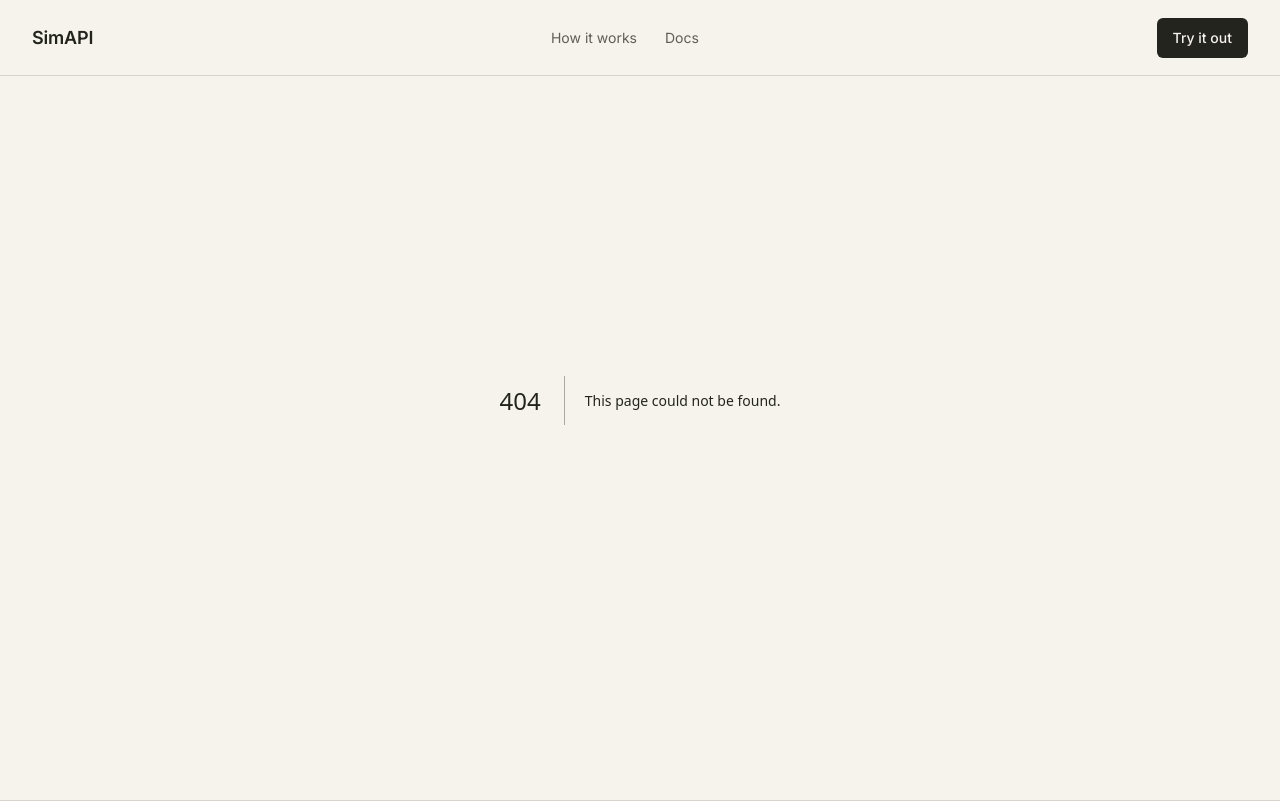
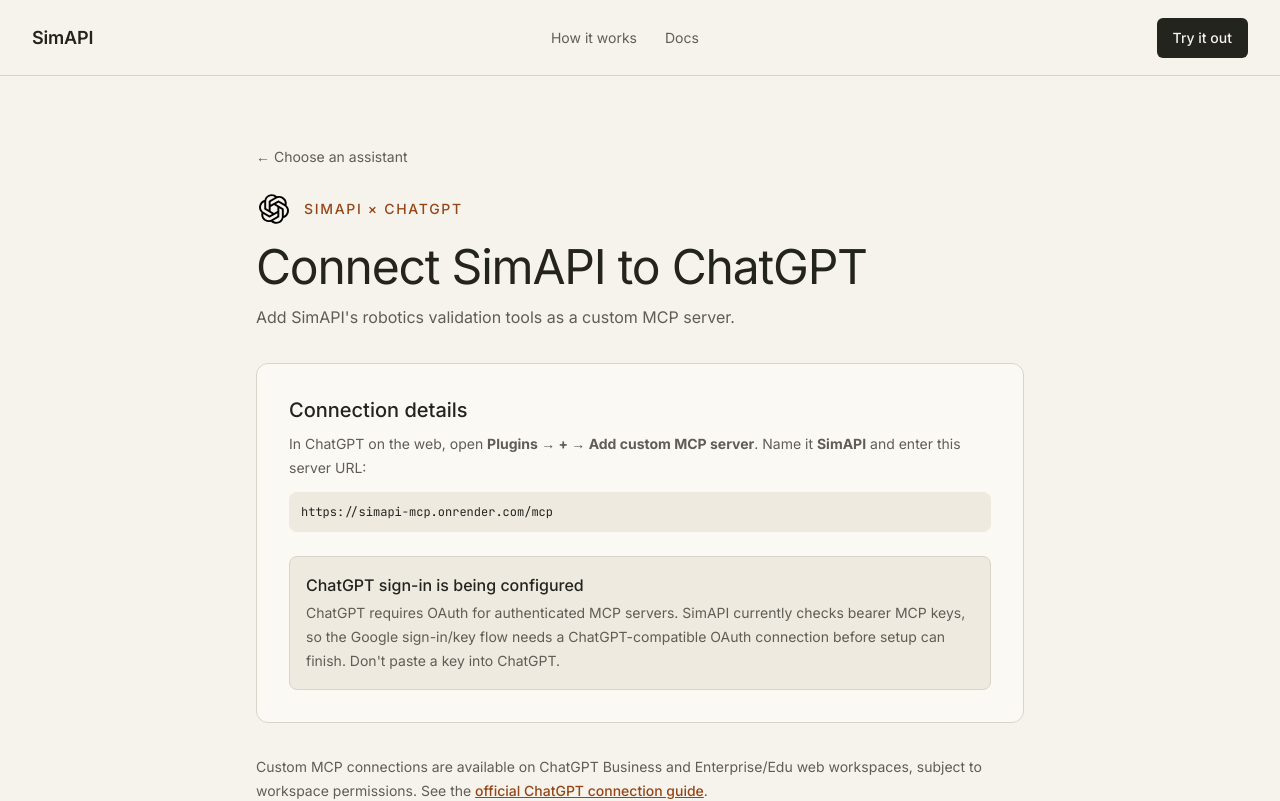
Before and after one commit to TaxCollector23/simAPI, a Next.js app in the folder web/: page /connect/chatgpt in a window 1280 px wide. Before the commit this address had no page. Shown: the top 801 px of the page. Built offline with nearby package versions, Linux system fonts and the light colour scheme.

Commit message:
Add ChatGPT connector choice and setup page

```diff
--- /dev/null
+++ b/web/app/connect/chatgpt/page.tsx
@@ -0,0 +1,54 @@
+import type { Metadata } from "next";
+import Link from "next/link";
+import { ChatGPTMark } from "@/components/chatgpt-mark";
+
+const MCP_URL = "https://simapi-mcp.onrender.com/mcp";
+const CHATGPT_MCP_GUIDE = "https://help.openai.com/en/articles/12584461-connecting-custom-mcp-servers-in-chatgpt";
+
+export const metadata: Metadata = {
+  title: "Use SimAPI in ChatGPT",
+  description: "Connect the SimAPI robotics tools to ChatGPT as a custom MCP server.",
+};
+
+export default function ChatGPTConnectPage() {
+  return (
+    <div className="container-tight mx-auto max-w-5xl pb-24 pt-32 sm:pt-36">
+      <div className="mx-auto max-w-3xl space-y-8">
+        <header>
+          <Link href="/connect" className="mb-6 inline-flex items-center text-sm text-[var(--ink-secondary)] hover:text-[var(--ink)]">
+            ← Choose an assistant
+          </Link>
+          <div className="flex items-center gap-3">
+            <ChatGPTMark size={36} />
+            <p className="text-sm font-medium uppercase tracking-[0.12em] text-[var(--amber)]">SimAPI × ChatGPT</p>
+          </div>
+          <h1 className="mt-4 font-display text-4xl leading-tight tracking-tight text-[var(--ink)] sm:text-5xl">
+            Connect SimAPI to ChatGPT
+          </h1>
+          <p className="mt-3 text-base leading-7 text-[var(--ink-secondary)]">
+            Add SimAPI&apos;s robotics validation tools as a custom MCP server.
+          </p>
+        </header>
+
+        <section className="rounded-xl border border-[var(--line)] bg-[var(--paper-raised)] p-6 sm:p-8" aria-labelledby="setup-heading">
+          <h2 id="setup-heading" className="text-xl font-medium text-[var(--ink)]">Connection details</h2>
+          <p className="mt-2 text-sm leading-6 text-[var(--ink-secondary)]">
+            In ChatGPT on the web, open <strong>Plugins → + → Add custom MCP server</strong>. Name it <strong>SimAPI</strong> and enter this server URL:
+          </p>
+          <code className="mt-3 block break-all rounded-lg bg-[#eeeae0] p-3 font-mono text-xs text-[var(--ink)]">{MCP_URL}</code>
+
+          <div className="mt-6 rounded-lg border border-[var(--line)] bg-[var(--paper-soft)] p-4" role="status">
+            <h3 className="font-medium text-[var(--ink)]">ChatGPT sign-in is being configured</h3>
+            <p className="mt-1 text-sm leading-6 text-[var(--ink-secondary)]">
+              ChatGPT requires OAuth for authenticated MCP servers. SimAPI currently checks bearer MCP keys, so the Google sign-in/key flow needs a ChatGPT-compatible OAuth connection before setup can finish. Don&apos;t paste a key into ChatGPT.
+            </p>
+          </div>
+        </section>
+
+        <p className="text-sm leading-6 text-[var(--ink-secondary)]">
+          Custom MCP connections are available on ChatGPT Business and Enterprise/Edu web workspaces, subject to workspace permissions. See the <a className="font-medium text-[var(--amber)] underline hover:no-underline" href={CHATGPT_MCP_GUIDE} target="_blank" rel="noreferrer">official ChatGPT connection guide</a>.
+        </p>
+      </div>
+    </div>
+  );
+}
--- a/web/app/connect/page.tsx
+++ b/web/app/connect/page.tsx
@@ -2,6 +2,7 @@ import type { Metadata } from "next";
 import Link from "next/link";
 import { ArrowUpRight } from "lucide-react";
 import { ClaudeSpark } from "@/components/claude-spark";
+import { ChatGPTMark } from "@/components/chatgpt-mark";
 
 export const metadata: Metadata = {
   title: "Use SimAPI in Claude or ChatGPT",
@@ -24,31 +25,41 @@ export default function ConnectPage() {
       </header>
 
       <div className="mt-8 grid gap-4 sm:grid-cols-2">
-        <section className="rounded-xl border border-[var(--line)] bg-[var(--paper-raised)] p-6 sm:p-8">
+        <Link
+          href="/connect/claude"
+          className="group rounded-xl border border-[var(--line)] bg-[var(--paper-raised)] p-6 transition-colors hover:bg-[var(--paper-soft)] focus-visible:outline focus-visible:outline-2 focus-visible:outline-offset-4 focus-visible:outline-[var(--amber)] sm:p-8"
+        >
           <div className="flex items-center gap-3">
-            <ClaudeSpark />
+            <span className="flex size-9 items-center justify-center rounded-full bg-[#eeeae0]">
+              <ClaudeSpark />
+            </span>
             <h2 className="text-xl font-medium text-[var(--ink)]">Claude</h2>
           </div>
           <p className="mt-3 text-sm leading-6 text-[var(--ink-secondary)]">
-            Follow the setup guide to add the SimAPI MCP connector.
+            Add SimAPI as a Claude connector.
           </p>
-          <Link
-            href="/connect/claude"
-            className="mt-6 inline-flex items-center gap-2 text-sm font-medium text-[var(--amber)] hover:underline"
-          >
+          <span className="mt-6 inline-flex items-center gap-2 text-sm font-medium text-[var(--amber)] group-hover:underline">
             Set up Claude <ArrowUpRight size={16} />
-          </Link>
-        </section>
+          </span>
+        </Link>
 
-        <section className="rounded-xl border border-[var(--line)] bg-[var(--paper-raised)] p-6 sm:p-8">
-          <h2 className="text-xl font-medium text-[var(--ink)]">ChatGPT</h2>
+        <Link
+          href="/connect/chatgpt"
+          className="group rounded-xl border border-[var(--line)] bg-[var(--paper-raised)] p-6 transition-colors hover:bg-[var(--paper-soft)] focus-visible:outline focus-visible:outline-2 focus-visible:outline-offset-4 focus-visible:outline-[var(--amber)] sm:p-8"
+        >
+          <div className="flex items-center gap-3">
+            <span className="flex size-9 items-center justify-center rounded-full bg-[#eeeae0]">
+              <ChatGPTMark size={20} />
+            </span>
+            <h2 className="text-xl font-medium text-[var(--ink)]">ChatGPT</h2>
+          </div>
           <p className="mt-3 text-sm leading-6 text-[var(--ink-secondary)]">
-            ChatGPT connector setup is being wired up.
+            Add SimAPI as a custom MCP server in ChatGPT.
           </p>
-          <span className="mt-6 inline-flex text-sm font-medium text-[var(--ink-muted)]">
-            Coming soon
+          <span className="mt-6 inline-flex items-center gap-2 text-sm font-medium text-[var(--amber)] group-hover:underline">
+            Set up ChatGPT <ArrowUpRight size={16} />
           </span>
-        </section>
+        </Link>
       </div>
     </div>
   );
--- /dev/null
+++ b/web/components/chatgpt-mark.tsx
@@ -0,0 +1,15 @@
+import Image from "next/image";
+
+/** Official ChatGPT symbol, taken from chatgpt.com's SVG favicon. */
+export function ChatGPTMark({ size = 18 }: { size?: number }) {
+  return (
+    <Image
+      src="/chatgpt-logo.svg"
+      alt=""
+      aria-hidden="true"
+      width={size}
+      height={size}
+      className="shrink-0"
+    />
+  );
+}
--- a/web/components/cta.tsx
+++ b/web/components/cta.tsx
@@ -1,6 +1,7 @@
 import Link from "next/link";
 import { ArrowUpRight } from "lucide-react";
 import { ClaudeSpark } from "./claude-spark";
+import { ChatGPTMark } from "./chatgpt-mark";
 
 export function Cta() {
   return (
@@ -16,7 +17,13 @@ export function Cta() {
         <div className="flex flex-wrap gap-3">
           <Link href="/play" className="landing-button landing-button-primary">Validate a run <ArrowUpRight size={17} strokeWidth={1.7} /></Link>
           <Link href="/docs" className="landing-button landing-button-secondary">Read the workflow docs</Link>
-          <Link href="/connect/claude" className="landing-button landing-button-primary landing-button-claude"><ClaudeSpark /> Use in Claude <ArrowUpRight size={17} strokeWidth={1.7} /></Link>
+          <Link
+            href="/connect"
+            aria-label="Choose Claude or ChatGPT"
+            className="landing-button landing-button-primary landing-button-claude"
+          >
+            <span>Use in</span><ClaudeSpark /><ChatGPTMark /><ArrowUpRight size={17} strokeWidth={1.7} />
+          </Link>
         </div>
       </div>
     </section>
--- a/web/components/hero.tsx
+++ b/web/components/hero.tsx
@@ -1,6 +1,7 @@
 import Link from "next/link";
 import { ArrowUpRight } from "lucide-react";
 import { ClaudeSpark } from "./claude-spark";
+import { ChatGPTMark } from "./chatgpt-mark";
 
 export function Hero() {
   return (
@@ -16,8 +17,15 @@ export function Hero() {
             <Link href="/play" className="landing-button landing-button-primary">
               Try it out <ArrowUpRight size={17} strokeWidth={1.7} />
             </Link>
-            <Link href="/connect/claude" className="landing-button landing-button-secondary">
-              <ClaudeSpark /> Use in Claude <ArrowUpRight size={17} strokeWidth={1.7} />
+            <Link
+              href="/connect"
+              aria-label="Choose Claude or ChatGPT"
+              className="landing-button landing-button-secondary"
+            >
+              <span>Use in</span>
+              <ClaudeSpark />
+              <ChatGPTMark />
+              <ArrowUpRight size={17} strokeWidth={1.7} />
             </Link>
           </div>
         </div>
--- a/web/lib/site.ts
+++ b/web/lib/site.ts
@@ -12,7 +12,7 @@ export const site = {
   ],
   footerLinks: [
     { label: "Try it out", href: "/play" },
-    { label: "Use in Claude/ChatGPT", href: "/connect" },
+    { label: "Choose an assistant", href: "/connect" },
     { label: "Docs", href: "/docs" },
     { label: "GitHub", href: "https://github.com/TaxCollector23/simAPI" },
   ],
```
Also changed, not shown: web/public/chatgpt-logo.svg (added).
